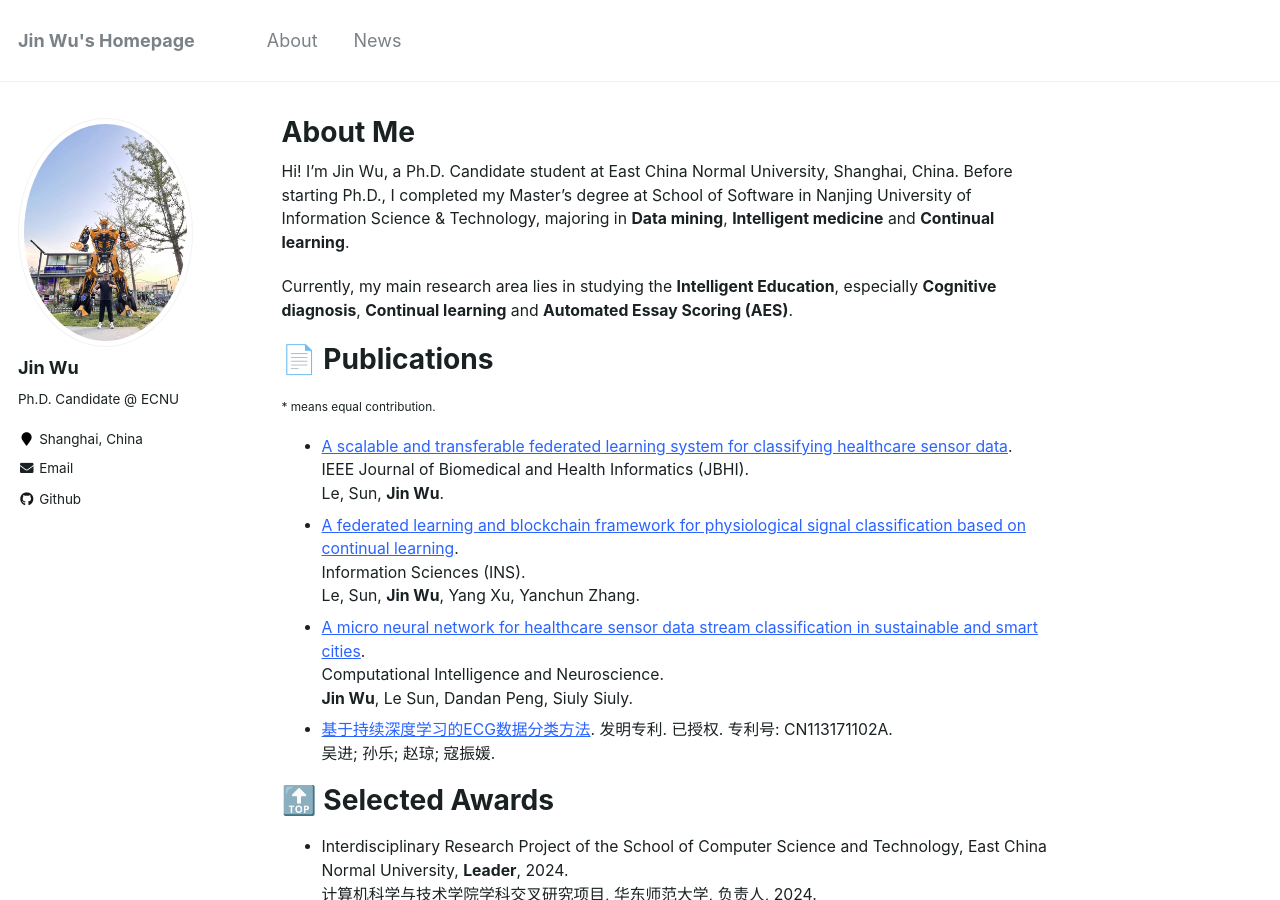
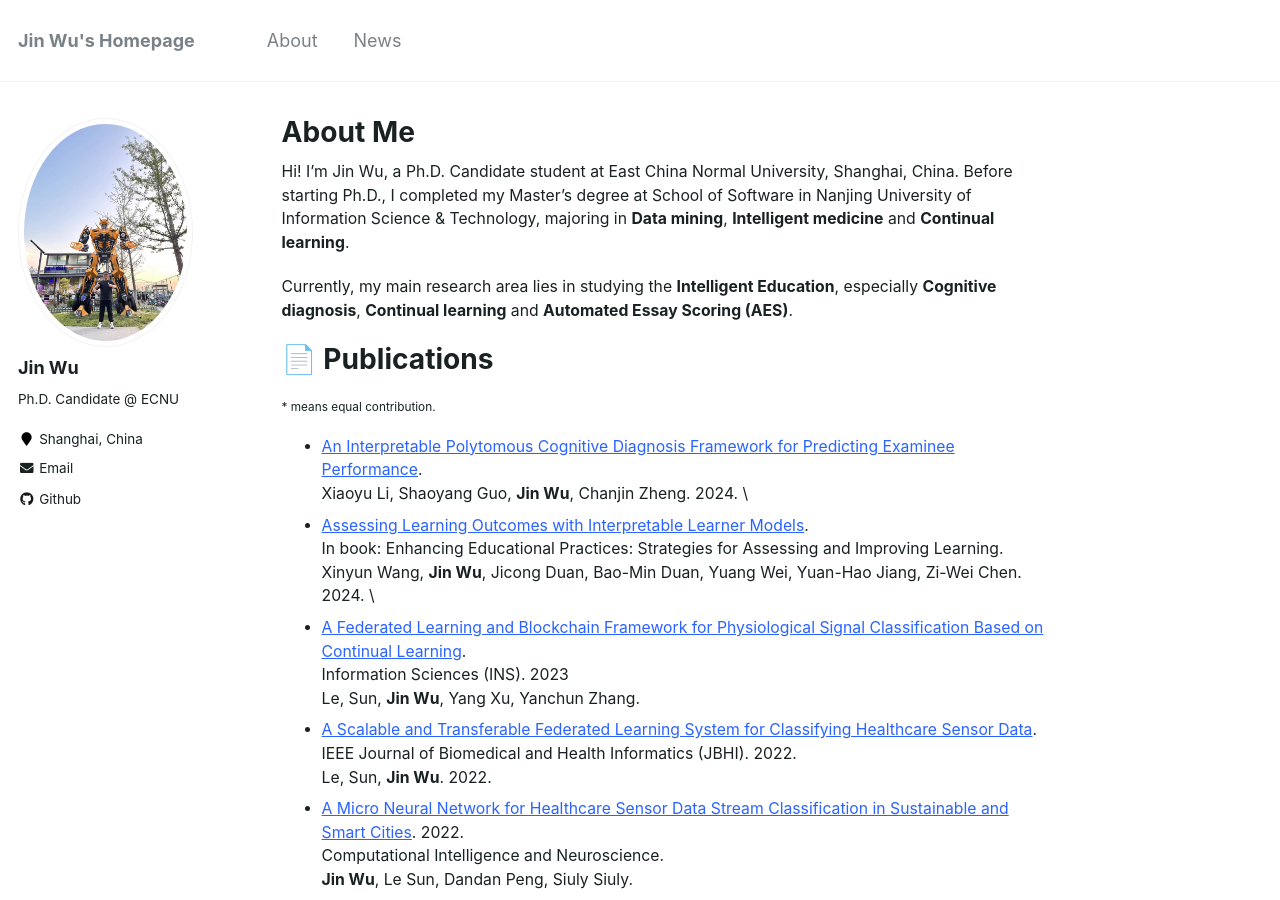
Before and after one commit to WooTzins/WooTzins.github.io, a Jekyll site: the page built from _pages/about.md, in a window 1280 px wide and 900 px high. Built offline with Jekyll 4.4.1, drawn with Linux system fonts in a browser that asks for light colours; comment, search, counter and statistics services are not loaded.

Commit message:
Update about.md

```diff
--- a/_pages/about.md
+++ b/_pages/about.md
@@ -17,13 +17,18 @@ Currently, my main research area lies in studying the **Intelligent Education**,
 ======
 <sub>\* means equal contribution. </sub>
 
-* [A scalable and transferable federated learning system for classifying healthcare sensor data](https://ieeexplore.ieee.org/abstract/document/9765749/).\\
-  IEEE Journal of Biomedical and Health Informatics (JBHI). \\
-Le, Sun, **Jin Wu**.
-* [A federated learning and blockchain framework for physiological signal classification based on continual learning](https://www.sciencedirect.com/science/article/abs/pii/S0020025523001767).\\
-  Information Sciences (INS). \\
+* [An Interpretable Polytomous Cognitive Diagnosis Framework for Predicting Examinee Performance](10.1016/j.ipm.2024.103913).\\
+Xiaoyu Li, Shaoyang Guo, **Jin Wu**, Chanjin Zheng. 2024. \\
+* [Assessing Learning Outcomes with Interpretable Learner Models](10.52305/RUIG5131#Chapter6).\\
+In book: Enhancing Educational Practices: Strategies for Assessing and Improving Learning.\\
+Xinyun Wang, **Jin Wu**, Jicong Duan, Bao-Min Duan, Yuang Wei, Yuan-Hao Jiang, Zi-Wei Chen. 2024. \\
+* [A Federated Learning and Blockchain Framework for Physiological Signal Classification Based on Continual Learning](https://www.sciencedirect.com/science/article/abs/pii/S0020025523001767).\\
+  Information Sciences (INS). 2023\\
 Le, Sun, **Jin Wu**, Yang Xu, Yanchun Zhang.
-* [A micro neural network for healthcare sensor data stream classification in sustainable and smart cities](https://onlinelibrary.wiley.com/doi/pdf/10.1155/2022/4270295).\\
+* [A Scalable and Transferable Federated Learning System for Classifying Healthcare Sensor Data](https://ieeexplore.ieee.org/abstract/document/9765749/).\\
+  IEEE Journal of Biomedical and Health Informatics (JBHI). 2022. \\
+Le, Sun, **Jin Wu**. 2022.
+* [A Micro Neural Network for Healthcare Sensor Data Stream Classification in Sustainable and Smart Cities](https://onlinelibrary.wiley.com/doi/pdf/10.1155/2022/4270295). 2022.\\
   Computational Intelligence and Neuroscience. \\
 **Jin Wu**, Le Sun, Dandan Peng, Siuly Siuly.
 * [基于持续深度学习的ECG数据分类方法](/files/patent_2021103769487.pdf). 发明专利. 已授权. 专利号: CN113171102A. \\
```
